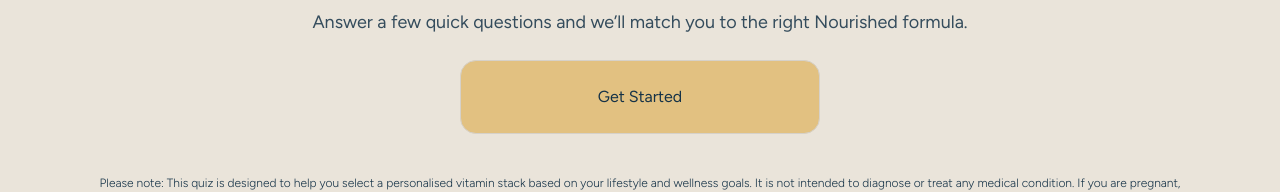
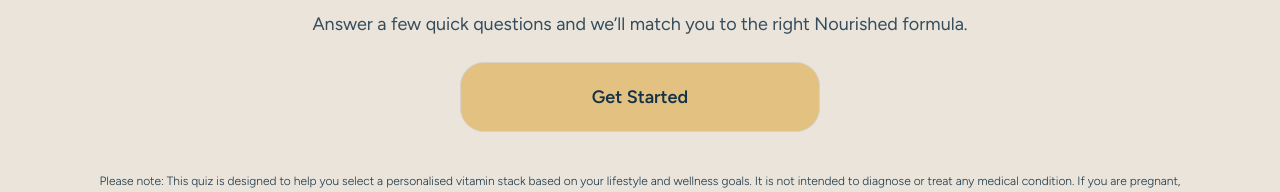
Before and after one commit to paula-nourished/westfield-quiz, a Next.js app: page / in a window 1280 px wide. Shown: the part 316-508 px from the top of the page. Built offline with nearby package versions, Linux system fonts and the light colour scheme.

Commit message:
Update QuizClient.jsx

```diff
--- a/app/QuizClient.jsx
+++ b/app/QuizClient.jsx
@@ -90,13 +90,15 @@
       type={type}
       onClick={onClick}
       disabled={disabled}
-      className={`w-full ${kiosk ? "py-6 text-xl" : "py-6 text-base"} rounded-2xl border
+      className={`w-full ${kiosk ? "py-8 text-2xl" : "py-5 text-lg"} rounded-3xl border
         focus:outline-none focus-visible:ring-4 focus-visible:ring-offset-2
         disabled:opacity-50`}
       style={{
         background: bg ?? "white",
         color: textColor ?? BRAND.text,
         borderColor: BRAND.border,
+		fontWeight: 600,
+        letterSpacing: kiosk ? "0.02em" : "0",
       }}
     >
       {children}
```
